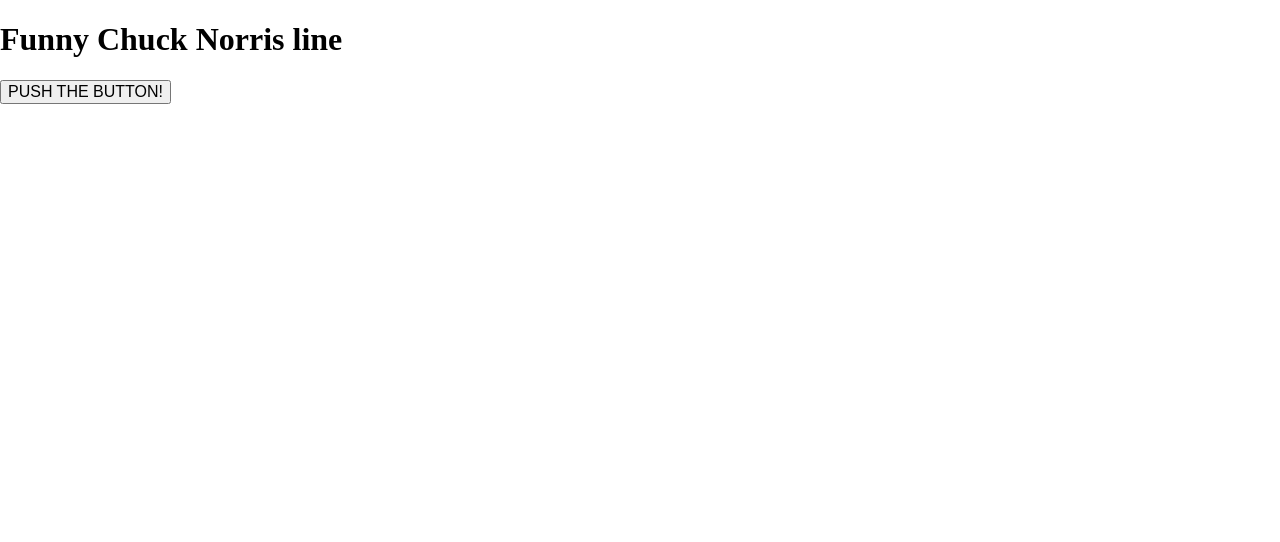
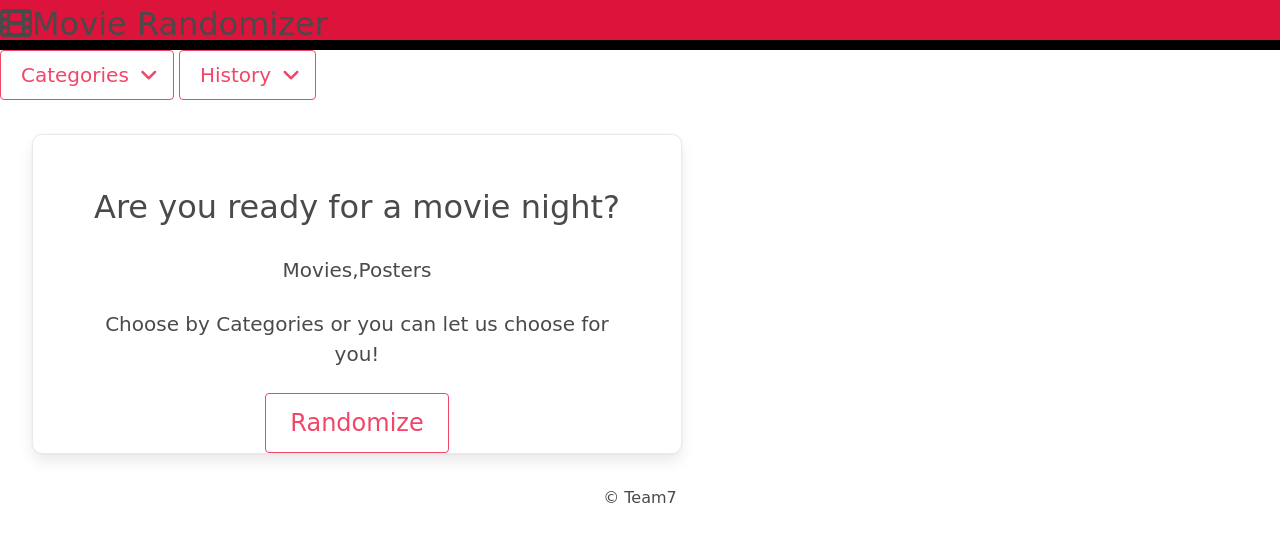
Before and after one commit to cmp75/Movie-Randomizer, a plain HTML site: page Main/index.html in a window 1280 px wide. Drawn offline with nearby package versions, Linux system fonts and the light colour scheme; no server answers; a web font is replaced by a local one.

Commit message:
finished movie API

```diff
--- a/Main/assets/css/style.css
+++ b/Main/assets/css/style.css
@@ -1,16 +1,32 @@
 body {
-  font-family: 'Fira Sans', sans-serif;
+  font-family: 'Sedgwick Ave', cursive;
+}
+.card {
+  flex-direction: column;
+  margin-top: 5%;
+  margin-left: 25%;
+  margin-right: 25%;
+  margin-bottom: 10%;
+}
+.header{
+  height: 50px;
+  width: 100%;
+  background-color: #DC143C;
+  border-bottom: 10px solid black;
+  font-size: xx-large;
+
 }
 
-h1,
-h2,
-h3,
-h4,
-h5,
-h6 {
-  font-family: 'Merriweather', serif;
-  font-weight: 700;
+ul {
+  list-style-type: none;
+  margin: 0;
+  padding: 0;
 }
+
+li {
+  display: inline;
+}
+
 
 
 
--- a/Main/assets/js/script.js
+++ b/Main/assets/js/script.js
@@ -1,12 +1,20 @@
 var baseUrl = "https://api.themoviedb.org/3/";
 var apiKey = "d927d53ae21824c257d2521cfee31add";
 var movieIds = []
+var movieData =[]
 
 var getMoviesUrl = "https://api.themoviedb.org/3/movie/popular?api_key=d927d53ae21824c257d2521cfee31add&language=en-US";
+var getMoviebyID = "https://api.themoviedb.org/3/movie/"
+var getMoviebyID2 = "?api_key=d927d53ae21824c257d2521cfee31add&language=en-US"
 var getPosterUrl = "https://api.themoviedb.org/3/movie/"
 var getPosterUrl2 = "/images?api_key=d927d53ae21824c257d2521cfee31add&language=en-US"
-//{movie_id}
-
+var randomizedMovie
+var searchMoviesUrl
+var title
+var overview
+var vote_average
+var poster_path
+var poster
 
 var getMovies = function (user) {
 fetch(getMoviesUrl)
@@ -21,8 +29,9 @@ fetch(getMoviesUrl)
   console.log(movieIds)
   console.log(movieIds.length)
 
-  var randomizedMovie = Math.floor(Math.random() * movieIds.length);
+  randomizedMovie = Math.floor(Math.random() * movieIds.length);
   console.log(movieIds[randomizedMovie])
+  searchMovies()
 })
   .catch(err => console.error(err));
   return;
@@ -30,22 +39,34 @@ fetch(getMoviesUrl)
 
 getMovies()
 
-//this link not working correctly yet
-var searchMoviesUrl = "https://api.themoviedb.org/3/search/movie/536554?api_key=d927d53ae21824c257d2521cfee31add&language=en-US&page=1&include_adult=false"
 
-var searchMovies = function (user) {
+ var searchMovies = function (user) {
+  searchMoviesUrl = "https://api.themoviedb.org/3/movie/" + movieIds[randomizedMovie] + "?api_key=d927d53ae21824c257d2521cfee31add&language=en-US"
+
   fetch(searchMoviesUrl)
   .then(response => response.json())
   .then(response => {
     console.log(response)
+    movieData.push(response)
+    console.log(movieData)
+    title = movieData[0].title;
+    overview = movieData[0].overview;
+    vote_average = movieData[0].vote_average;
+    poster_path = movieData[0].poster_path;
 
-  })
+    poster = "https://image.tmdb.org/t/p/original" + poster_path;
+      console.log(poster)
+      console.log(title)
+      console.log(vote_average)
+      console.log(overview)
+})
+  .catch(err => console.error(err));
+  return;
 }
 
-searchMovies()
+var showMovies = function {
 
 
+}
 
-
-
-//MovieEl.InnerHTML = <Img Src="${getPosterUrl + randomizedMovie + Poster_path}" Alt="${Title}"/>
+//MovieEl.InnerHTML = <Img Src="${poster}" Alt="${title}"/>
--- a/Main/index.html
+++ b/Main/index.html
@@ -1,41 +1,102 @@
 <!DOCTYPE html>
 <html lang="en">
-
   <head>
     <meta charset="UTF-8" />
-  <meta name="viewport" content="width=device-width, initial-scale=1.0" />
+    <meta name="viewport" content="width=device-width, initial-scale=1">
+    <link rel="stylesheet" href="https://cdn.jsdelivr.net/npm/bulma@0.9.4/css/bulma.min.css">
+    <link rel="stylesheet" href="./assets/css/normalize.css" />
+    <link
+      href="https://fonts.googleapis.com/css2?family=Fira+Sans:wght@400&family=Merriweather:wght@700&display=swap"
+      rel="stylesheet"
+    />
+    <link rel="preconnect" href="https://fonts.googleapis.com" />
+    <link rel="preconnect" href="https://fonts.gstatic.com" crossorigin />
+    <link
+      href="https://fonts.googleapis.com/css2?family=Sedgwick+Ave&display=swap"
+      rel="stylesheet"
+    />
+    <script src="https://kit.fontawesome.com/a594edd944.js" crossorigin="anonymous"></script>
+    <link rel="stylesheet" href="./assets/css/style.css" />
     <title>Movie Randomizer!</title>
-  <link rel="preconnect" href="https://fonts.googleapis.com">
-  <link rel="preconnect" href="https://fonts.gstatic.com" crossorigin>
-  <link href="https://fonts.googleapis.com/css2?family=Sedgwick+Ave&display=swap" rel="stylesheet">
-  <link rel="stylesheet" href="./assets/css/normalize.css" />
-  <link rel="stylesheet" href="./assets/css/style.css" />
   </head>
 
+
   <body>
+    <!--Header -->
+ <header class="header"><i class="fa-solid fa-film"></i>Movie Randomizer</header>
+
+    <!-- Nav Bar -->
+  <nav class="navbar">
+
+    <!--Categories Drop Down-->
+    <ul>
+      <li>
+        <div class="dropdown is-hoverable">
+        <div class="dropdown-trigger">
+          <button class="button is-danger is-outlined is-medium" aria-haspopup="true" aria-controls="dropdown-menu4">
+            <span>Categories</span>
+            <span class="icon is-small">
+              <i class="fas fa-angle-down" aria-hidden="true"></i>
+            </span>
+          </button>
+        </div>
+        <div class="dropdown-menu" id="dropdown-menu1" role="menu">
+          <div class="dropdown-content">
+            <div class="dropdown-item">
+              <p>You can insert <strong>any type of content</strong> within the dropdown menu.</p>
+            </div>
+          </div>
+        </div>
+      </div>
+    </li>
+
+      <!--History Drop Down-->
+      <li>
+        <div class="dropdown is-hoverable">
+        <div class="dropdown-trigger">
+          <button class="button is-danger is-outlined is-medium" aria-haspopup="true" aria-controls="dropdown-menu4">
+            <span>History</span>
+            <span class="icon is-small">
+              <i class="fas fa-angle-down" aria-hidden="true"></i>
+            </span>
+          </button>
+        </div>
+        <div class="dropdown-menu" id="dropdown-menu2" role="menu">
+          <div class="dropdown-content">
+            <div class="dropdown-item">
+              <p>You can insert <strong>any type of content</strong> within the dropdown menu.</p>
+            </div>
+          </div>
+        </div>
+      </div>
+    </li>
+    </ul>
+  </header>
+  </nav>
 
 
-      <div className={styles.container}>
 
-        <main className={styles.main}>
-          <h1 className={styles.title}>
-            Funny Chuck Norris line
-          </h1>
+  <!--Card that welcomes users on the website and gives them the option to click randomize to select a rendom movie -->
 
-          <div class={styles.actionBtn}>
-            <button className={styles.jokeBtn}> PUSH THE BUTTON! </button>
+
+    <div class="card landingCard" role="button">
+      <div class="card-content ">
+
+        <p class="subtitle is-3 has-text-centered ">Are you ready for a movie night?</p>
+        <p class="subtitle is-5 has-text-centered ">Movies,Posters</p>
+        <p class="subtitle is-5 has-text-centered ">Choose by Categories or you can let us choose for you!</p>
+        <div class="boc has-text-centered">
+          <button class="button is-large has-text-centered is-outlined is-link  is-danger contBtn" id="dropdown-menu3">Randomize
+          </button>
         </div>
-          <div className={styles.grid}>
-              <span className={styles.card}>
-              </span>
       </div>
-        </main>
     </div>
 
 
 
 
+<!--Footer with team 7 dispayin -->
+    <footer class="has-text-centered" style="display:block;">© Team7</footer>
     <script src="./assets/js/script.js"></script>
   </body>
-
 </html>
```
Lines whose indentation alone changed are shown as unchanged.
